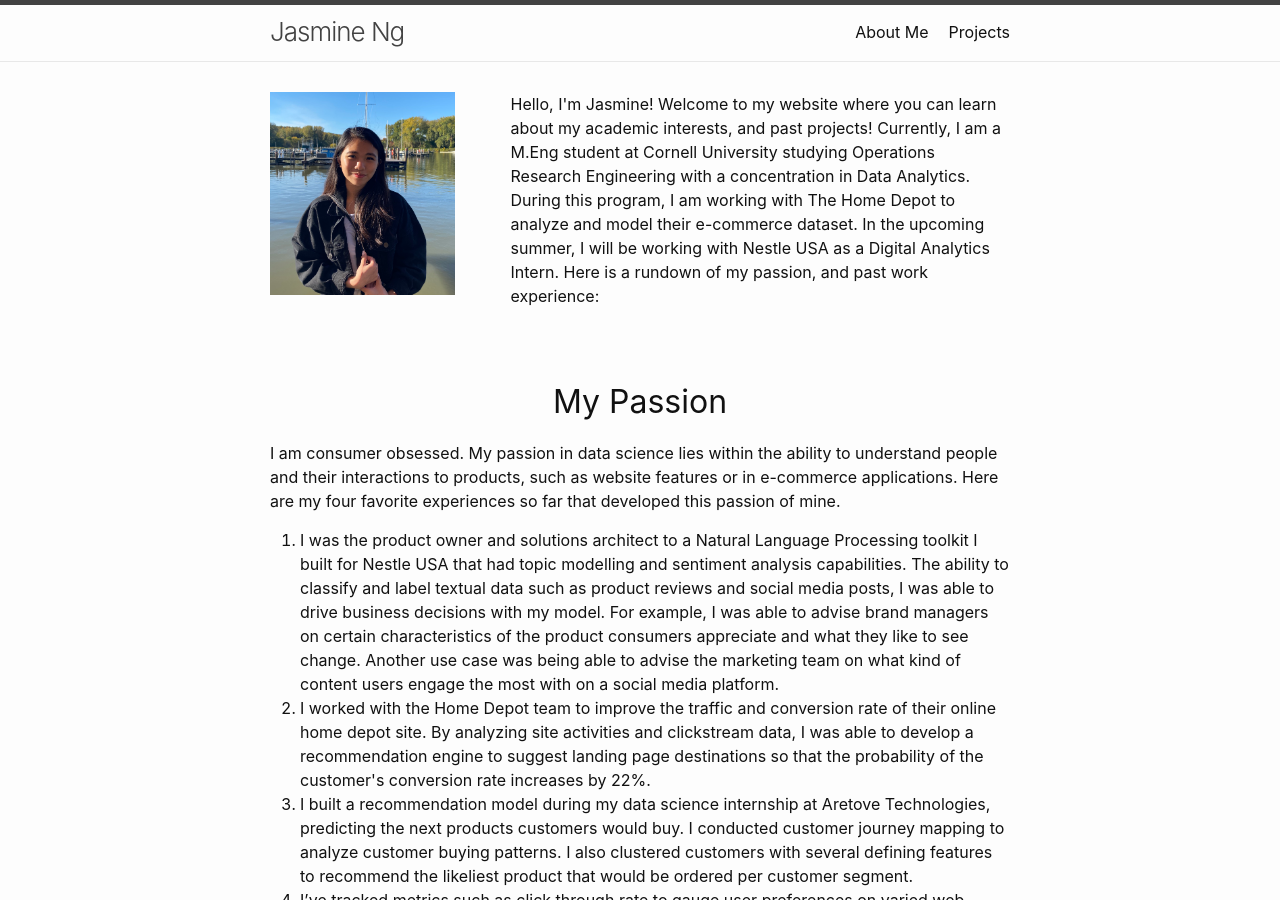
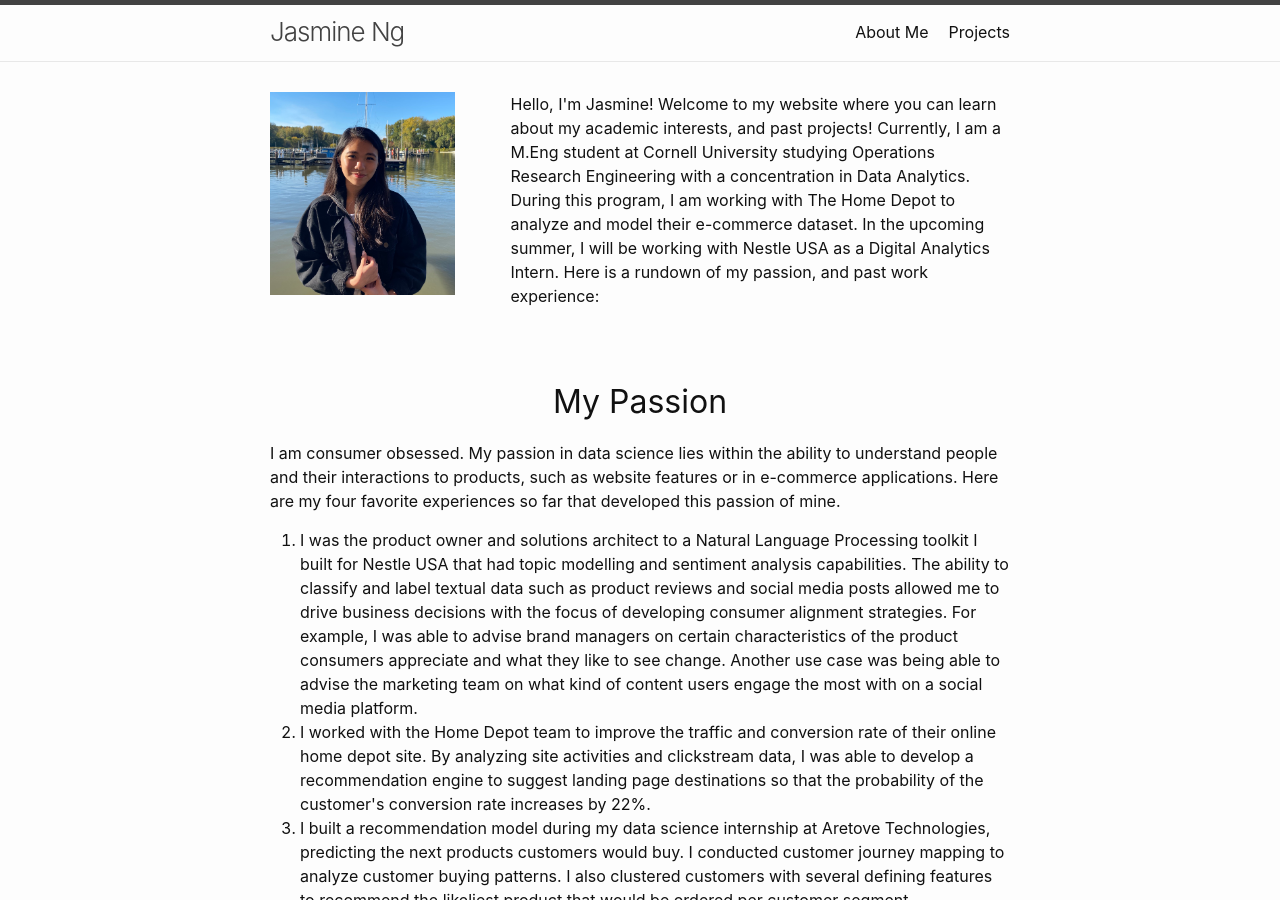
Before and after one commit to jasminecng9999/jasminecng9999.github.io, a Jekyll site: the page built from index.html, in a window 1280 px wide and 900 px high. Built offline with Jekyll 4.4.1, drawn with Linux system fonts in a browser that asks for light colours.

Commit message:
Update index.html

```diff
--- a/index.html
+++ b/index.html
@@ -54,10 +54,11 @@ permalink: /
   <li>
     I was the product owner and solutions architect to a Natural Language Processing toolkit I built for
     Nestle USA that had topic modelling and sentiment analysis capabilities. The ability to classify and
-    label textual data such as product reviews and social media posts, I was able to drive business
-    decisions with my model. For example, I was able to advise brand managers on certain characteristics
-    of the product consumers appreciate and what they like to see change. Another use case was being able
-    to advise the marketing team on what kind of content users engage the most with on a social media platform.
+    label textual data such as product reviews and social media posts allowed me to drive business
+    decisions with the focus of developing consumer alignment strategies. For example, I was able to
+    advise brand managers on certain characteristics of the product consumers appreciate and what they
+    like to see change. Another use case was being able to advise the marketing team on what kind of content
+    users engage the most with on a social media platform.
   </li>
 
   <li>
```
